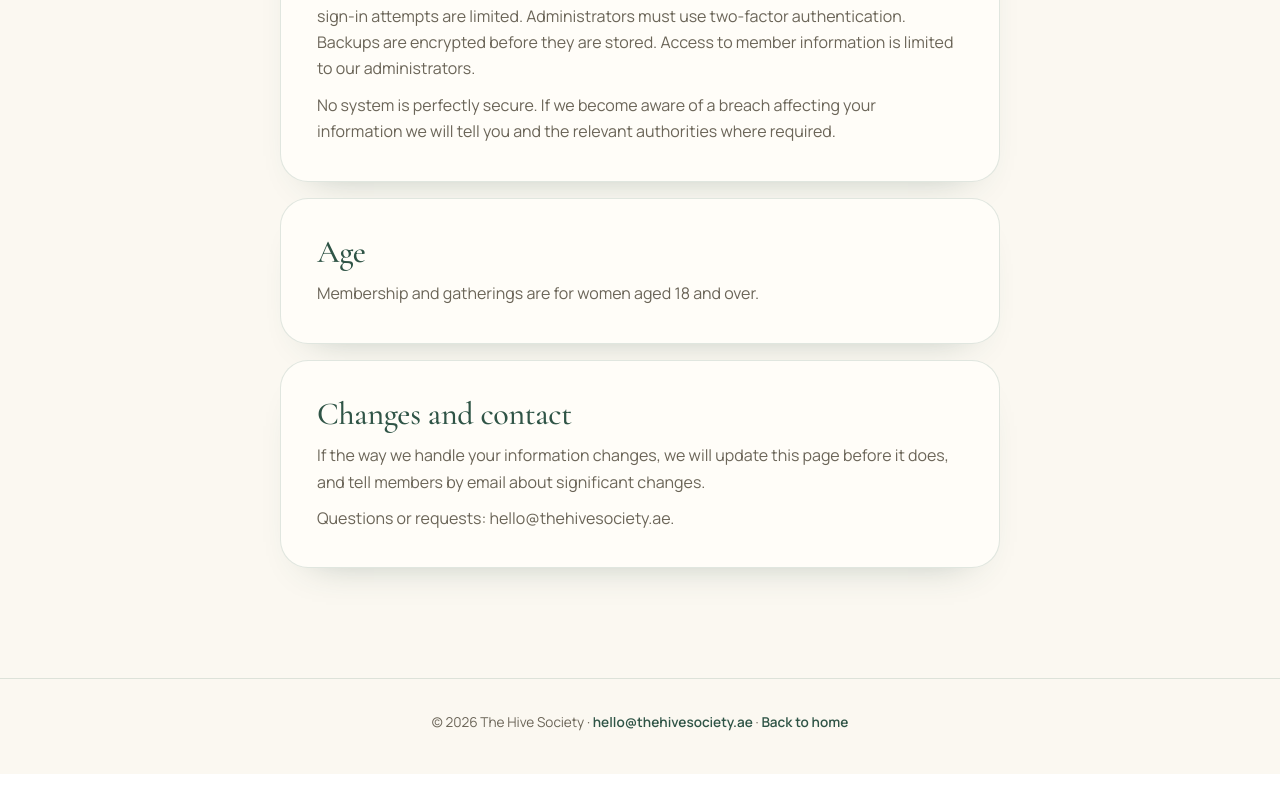
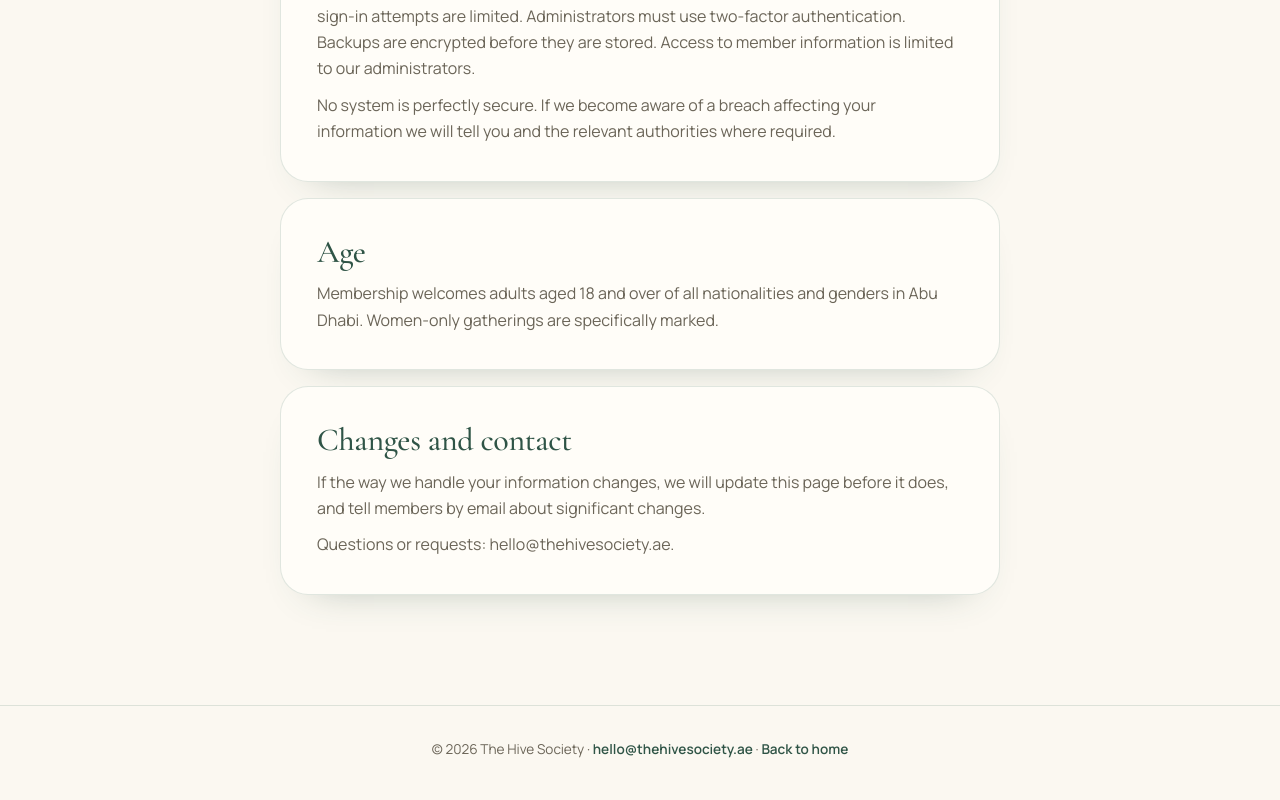
Before and after one commit to Kadir70-dev/hive, a Next.js app: page /privacy in a window 1280 px wide. Shown: the part 4378-5178 px from the top of the page. Before the commit the page ends 5152 px from the top, so only its background shows below. Built offline with nearby package versions, Linux system fonts and the light colour scheme; no server answers.

Commit message:
fix(privacy): correct outdated women-only eligibility claim

```diff
--- a/src/components/screens/PrivacyScreen.tsx
+++ b/src/components/screens/PrivacyScreen.tsx
@@ -107,7 +107,7 @@ const sections: { title: string; body: string[]; list?: string[] }[] = [
   },
   {
     title: "Age",
-    body: ["Membership and gatherings are for women aged 18 and over."],
+    body: ["Membership welcomes adults aged 18 and over of all nationalities and genders in Abu Dhabi. Women-only gatherings are specifically marked."],
   },
   {
     title: "Changes and contact",
```
